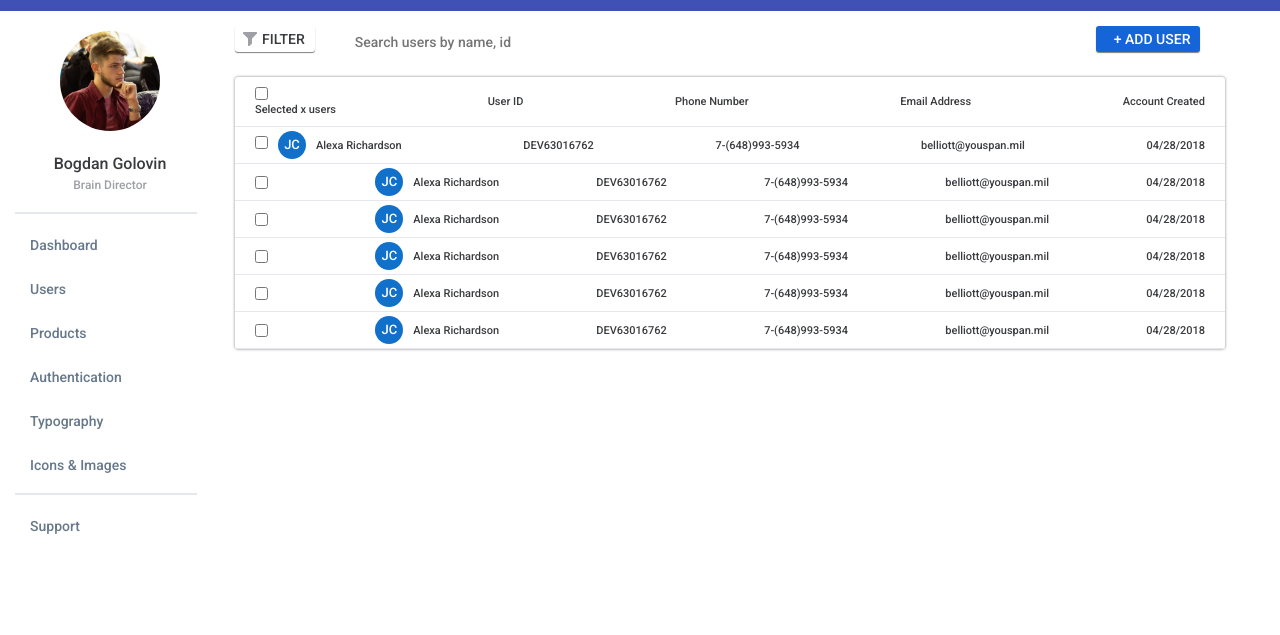
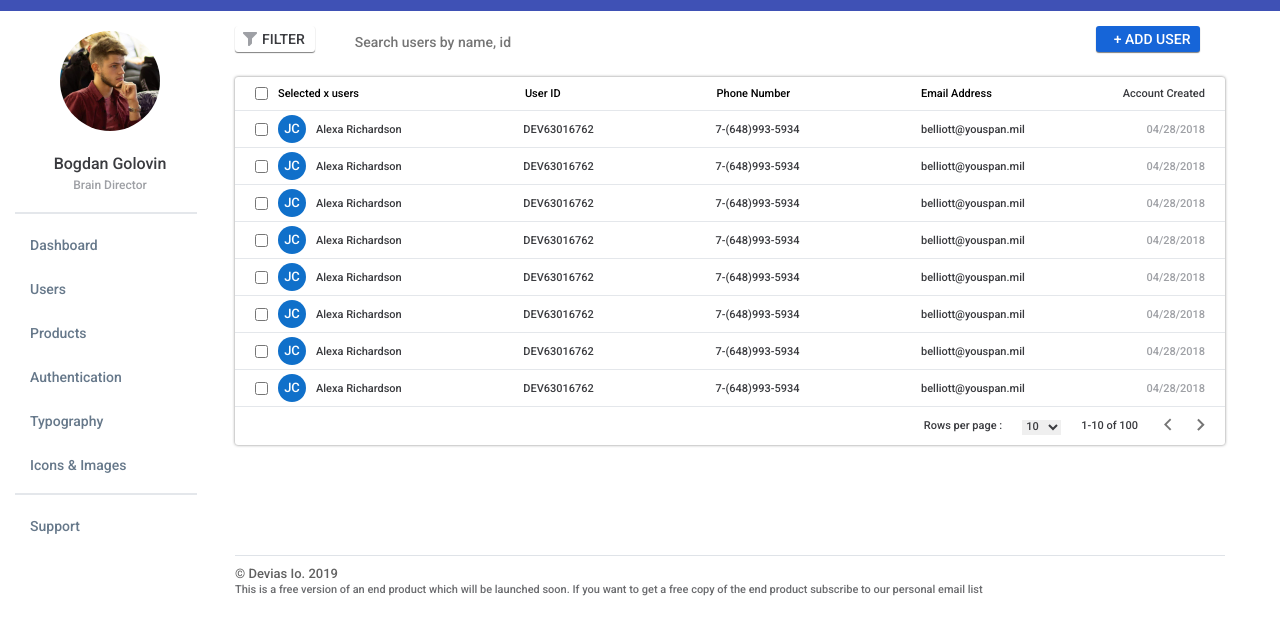
Before and after one commit to notlockeduser/notlockeduser.github.io, a plain HTML site: page users-page.html in a window 1280 px wide. Shown: the part 53-688 px from the top of the page. Drawn offline with Linux system fonts and the light colour scheme.

Commit message:
users done

```diff
--- a/css/style.css
+++ b/css/style.css
@@ -920,6 +920,12 @@ aside {
   width: 990px;
 }
 
+.users__footer {
+  width: 990px;
+  margin: 100px 0 0 15px;
+  border-top: 1px solid #DFE3E8;
+}
+
 .top__button-filter {
   display: -webkit-box;
   display: -ms-flexbox;
@@ -1034,6 +1040,30 @@ aside {
           justify-content: space-between;
 }
 
+.mid__text-selected {
+  margin: 0 10px;
+  font-size: 11px;
+}
+
+.mid__text-user {
+  margin-left: 25px;
+  font-size: 11px;
+}
+
+.mid__text-phone {
+  margin-left: 25px;
+  font-size: 11px;
+}
+
+.mid__text-email {
+  font-size: 11px;
+}
+
+.mid__text-data {
+  color: #9EA0A5;
+  font-size: 11px;
+}
+
 .mid__box-name-user {
   display: -webkit-box;
   display: -ms-flexbox;
@@ -1042,9 +1072,9 @@ aside {
   -webkit-box-direction: normal;
       -ms-flex-direction: row;
           flex-direction: row;
-  -webkit-box-align: baseline;
-      -ms-flex-align: baseline;
-          align-items: baseline;
+  -webkit-box-align: center;
+      -ms-flex-align: center;
+          align-items: center;
 }
 
 .mid__round {
@@ -1064,6 +1094,58 @@ aside {
   font-size: 11px;
 }
 
+.mid__end {
+  display: -webkit-box;
+  display: -ms-flexbox;
+  display: flex;
+  margin: 10px;
+  -webkit-box-pack: end;
+      -ms-flex-pack: end;
+          justify-content: flex-end;
+  -webkit-box-align: center;
+      -ms-flex-align: center;
+          align-items: center;
+}
+
+.mid__end-text {
+  font-size: 11px;
+  color: #3A3B3F;
+  margin: 0 10px;
+}
+
+.mid__select {
+  margin: 0 10px;
+  font-size: 11px;
+  color: #3A3B3F;
+  border: 0px solid #fff;
+}
+
+.mid__number-page {
+  font-size: 11px;
+  color: #3A3B3F;
+  margin: 0 10px;
+}
+
+.mid__end-left {
+  margin: 0 15px;
+}
+
+.mid__end-right {
+  margin: 0 10px;
+}
+
+.footer__text-1 {
+  color: #616161;
+  padding-top: 10px;
+  font-size: 13px;
+}
+
+.footer__text-2 {
+  color: #6B6C6F;
+  padding-top: 2px;
+  font-size: 11px;
+}
+
 * {
   margin: 0;
   padding: 0;
--- a/users-page.html
+++ b/users-page.html
@@ -123,13 +123,13 @@
       <div class="mid__form">
         <div class="mid__first-line">
           <div class="mid__line-container_first">
-            <div class="mid__box-selected">
+            <div class="mid__box-name-user">
               <input type="checkbox" class="mid__checkbox">
-              <p class="mid__text">Selected x users</p>
+              <p class="mid__text-selected">Selected x users</p>
             </div>
-            <p class="mid__text">User ID</p>
-            <p class="mid__text">Phone Number</p>
-            <p class="mid__text">Email Address</p>
+            <p class="mid__text-user">User ID</p>
+            <p class="mid__text-phone">Phone Number</p>
+            <p class="mid__text-email">Email Address</p>
             <p class="mid__text">Account Created</p>
           </div>
         </div>
@@ -144,83 +144,128 @@
             <p class="mid__text">DEV63016762</p>
             <p class="mid__text">7-(648)993-5934</p>
             <p class="mid__text">belliott@youspan.mil</p>
-            <p class="mid__text">04/28/2018</p>
+            <p class="mid__text-data">04/28/2018</p>
           </div>
         </div>
 
         <div class="mid__line">
           <div class="mid__line-container">
-            <input type="checkbox" class="mid__checkbox">
             <div class="mid__box-name-user">
+              <input type="checkbox" class="mid__checkbox">
               <div class="mid__round">JC</div>
               <p class="mid__text">Alexa Richardson</p>
             </div>
             <p class="mid__text">DEV63016762</p>
             <p class="mid__text">7-(648)993-5934</p>
             <p class="mid__text">belliott@youspan.mil</p>
-            <p class="mid__text">04/28/2018</p>
+            <p class="mid__text-data">04/28/2018</p>
           </div>
         </div>
-
         <div class="mid__line">
           <div class="mid__line-container">
-            <input type="checkbox" class="mid__checkbox">
             <div class="mid__box-name-user">
+              <input type="checkbox" class="mid__checkbox">
               <div class="mid__round">JC</div>
               <p class="mid__text">Alexa Richardson</p>
             </div>
             <p class="mid__text">DEV63016762</p>
             <p class="mid__text">7-(648)993-5934</p>
             <p class="mid__text">belliott@youspan.mil</p>
-            <p class="mid__text">04/28/2018</p>
+            <p class="mid__text-data">04/28/2018</p>
           </div>
         </div>
-
         <div class="mid__line">
           <div class="mid__line-container">
-            <input type="checkbox" class="mid__checkbox">
             <div class="mid__box-name-user">
+              <input type="checkbox" class="mid__checkbox">
               <div class="mid__round">JC</div>
               <p class="mid__text">Alexa Richardson</p>
             </div>
             <p class="mid__text">DEV63016762</p>
             <p class="mid__text">7-(648)993-5934</p>
             <p class="mid__text">belliott@youspan.mil</p>
-            <p class="mid__text">04/28/2018</p>
+            <p class="mid__text-data">04/28/2018</p>
           </div>
         </div>
-
-
         <div class="mid__line">
           <div class="mid__line-container">
-            <input type="checkbox" class="mid__checkbox">
             <div class="mid__box-name-user">
+              <input type="checkbox" class="mid__checkbox">
               <div class="mid__round">JC</div>
               <p class="mid__text">Alexa Richardson</p>
             </div>
             <p class="mid__text">DEV63016762</p>
             <p class="mid__text">7-(648)993-5934</p>
             <p class="mid__text">belliott@youspan.mil</p>
-            <p class="mid__text">04/28/2018</p>
+            <p class="mid__text-data">04/28/2018</p>
           </div>
         </div>
-
-
         <div class="mid__line">
           <div class="mid__line-container">
-            <input type="checkbox" class="mid__checkbox">
             <div class="mid__box-name-user">
+              <input type="checkbox" class="mid__checkbox">
               <div class="mid__round">JC</div>
               <p class="mid__text">Alexa Richardson</p>
             </div>
             <p class="mid__text">DEV63016762</p>
             <p class="mid__text">7-(648)993-5934</p>
             <p class="mid__text">belliott@youspan.mil</p>
-            <p class="mid__text">04/28/2018</p>
+            <p class="mid__text-data">04/28/2018</p>
+          </div>
+        </div>
+        <div class="mid__line">
+          <div class="mid__line-container">
+            <div class="mid__box-name-user">
+              <input type="checkbox" class="mid__checkbox">
+              <div class="mid__round">JC</div>
+              <p class="mid__text">Alexa Richardson</p>
+            </div>
+            <p class="mid__text">DEV63016762</p>
+            <p class="mid__text">7-(648)993-5934</p>
+            <p class="mid__text">belliott@youspan.mil</p>
+            <p class="mid__text-data">04/28/2018</p>
+          </div>
+        </div>
+        <div class="mid__line">
+          <div class="mid__line-container">
+            <div class="mid__box-name-user">
+              <input type="checkbox" class="mid__checkbox">
+              <div class="mid__round">JC</div>
+              <p class="mid__text">Alexa Richardson</p>
+            </div>
+            <p class="mid__text">DEV63016762</p>
+            <p class="mid__text">7-(648)993-5934</p>
+            <p class="mid__text">belliott@youspan.mil</p>
+            <p class="mid__text-data">04/28/2018</p>
           </div>
         </div>
 
+        <div class="mid__end">
+            <p class="mid__end-text" >Rows per page :</p>
+            <p><select name="mid__select" class="mid__select">
+               <option selected value="s1">10</option>
+               <option value="s2">20</option>
+               <option value="s3">50</option>
+               <option value="s4">100</option>
+              </select>
+            </p>
+            <p class="mid__number-page">1-10 of 100</p>
+            <a href="" class="mid__end-left">
+              <img src="img\users\03.png"" alt="">
+            </a>
+            <a href="" class="mid__end-right">
+              <img src="img\users\04.png"" alt="">
+            </a>
+
+        </div>
+
+
       </div>
+    </div>
+
+    <div class="users__footer footer">
+      <p class="footer__text-1">© Devias Io. 2019</p>
+      <p class="footer__text-2">This is a free version of an end product which will be launched soon. If you want to get a free copy of the end product subscribe to our personal email list</p>
     </div>
   </div>
 </div>
```
Also changed, not shown: img/users/03.png (added), img/users/04.png (added).
